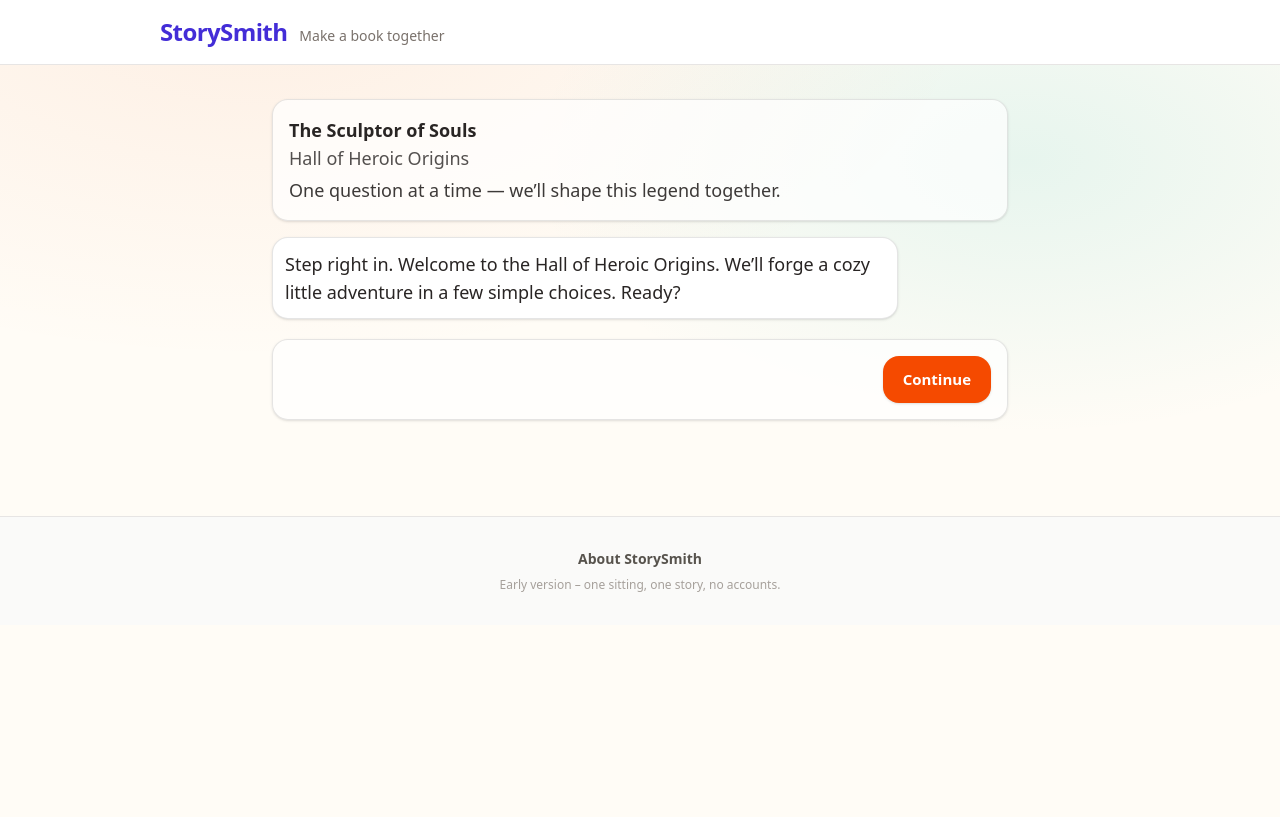
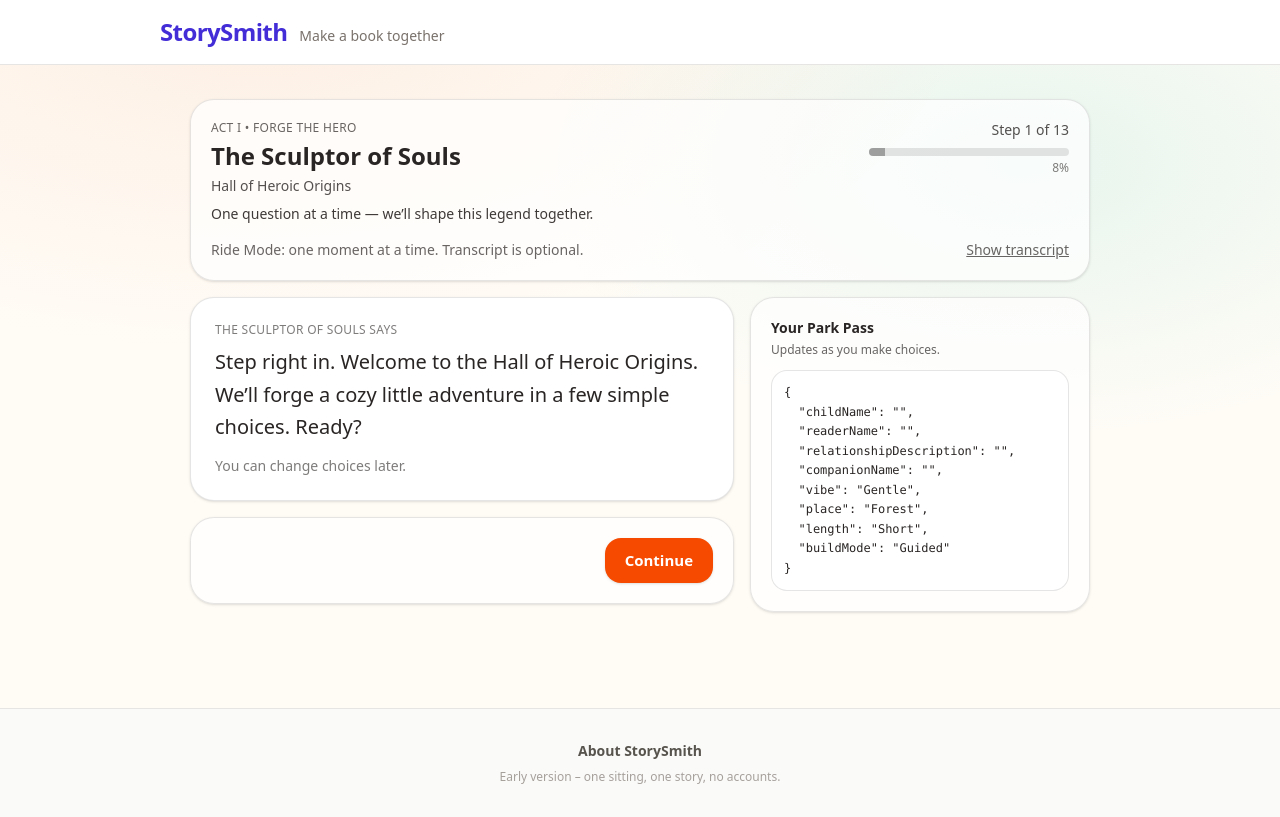
Before and after one commit to Pahladine/storysmith-mvp-v4, a Next.js app: page /start in a window 1280 px wide. Built offline with nearby package versions, Linux system fonts and the light colour scheme.

Commit message:
Ride Mode wizard UI + guided default

```diff
--- a/acts/act1.script.ts
+++ b/acts/act1.script.ts
@@ -15,7 +15,7 @@ export type Act1State = {
   vibe: "Gentle" | "Playful" | "Brave";
   place: "Forest" | "Beach" | "Space";
   length: "Short" | "Medium";
-  buildMode: "Surprise" | "Guided";
+  buildMode: "Guided" | "Guided";
 };
 
 export const act1Script: WizardScript<Act1State> = {
@@ -175,7 +175,7 @@ export const act1Script: WizardScript<Act1State> = {
         { id: "medium", label: "Medium (a little longer)", value: "Medium" },
       ],
       apply: (s, c) => ({ ...s, length: c.value as any }),
-      nextId: "buildMode",
+      nextId: "__COMPLETE__",
     },
 
     {
--- a/components/wizard/ChatWizard.tsx
+++ b/components/wizard/ChatWizard.tsx
@@ -25,6 +25,7 @@ export function ChatWizard<TState>(props: Props<TState>) {
   const [messages, setMessages] = useState<WizardMessage[]>([]);
   const [extraOpen, setExtraOpen] = useState<boolean>(false);
   const [extraText, setExtraText] = useState<string>("");
+  const [transcriptOpen, setTranscriptOpen] = useState<boolean>(false);
 
   const step = stepsById.get(stepId);
 
@@ -33,6 +34,7 @@ export function ChatWizard<TState>(props: Props<TState>) {
     setMessages([{ id: "m0", from: "host", text: step.host }]);
     setExtraOpen(false);
     setExtraText("");
+    setTranscriptOpen(false);
     // eslint-disable-next-line react-hooks/exhaustive-deps
   }, []);
 
@@ -51,12 +53,17 @@ export function ChatWizard<TState>(props: Props<TState>) {
   if (!step) {
     return (
       <div className={className}>
-        <div className="rounded-2xl border border-black/10 bg-white/60 p-4 text-base md:text-lg text-base md:text-lg">
-          Wizard error: step not found: <span className="font-mono text-base md:text-lg">{String(stepId)}</span>
+        <div className="rounded-2xl border border-black/10 bg-white/60 p-4 text-base md:text-lg">
+          Wizard error: step not found: <span className="font-mono">{String(stepId)}</span>
         </div>
       </div>
     );
   }
+
+  const allSteps = (script.steps as any[]) ?? [];
+  const totalSteps = allSteps.filter((s) => typeof s?.id === "string" && s.id !== "__COMPLETE__").length || 1;
+  const stepIndex = Math.max(0, allSteps.findIndex((s) => s?.id === stepId));
+  const progressPct = Math.max(0, Math.min(100, Math.round(((Math.min(stepIndex + 1, totalSteps)) / totalSteps) * 100)));
 
   const goNext = (next: string) => {
     if (next === "__COMPLETE__") {
@@ -94,47 +101,67 @@ export function ChatWizard<TState>(props: Props<TState>) {
 
   return (
     <div className={className}>
-      <div className="mx-auto w-full max-w-3xl px-4 py-6 text-base md:text-lg">
-        <div className="mb-4 rounded-2xl border border-black/10 bg-white/70 p-4 shadow-sm text-base md:text-lg">
-          <div className="text-base md:text-lg font-semibold text-base md:text-lg">{script.persona.name}</div>
-          {script.persona.title ? <div className="text-sm opacity-80 text-base md:text-lg">{script.persona.title}</div> : null}
-          {script.persona.subtitle ? <div className="mt-1 text-base md:text-lg opacity-90 text-base md:text-lg">{script.persona.subtitle}</div> : null}
+      <div className="mx-auto w-full max-w-6xl px-4 py-6">
+        {/* Ride Marquee */}
+        <div className="mb-4 rounded-3xl border border-black/10 bg-white/70 p-5 shadow-sm">
+          <div className="flex items-start justify-between gap-4">
+            <div>
+              <div className="text-xs uppercase tracking-wide opacity-70">Act I • Forge the Hero</div>
+              <div className="mt-1 text-2xl font-semibold">{script.persona.name}</div>
+              {script.persona.title ? <div className="mt-1 text-sm opacity-80">{script.persona.title}</div> : null}
+              {script.persona.subtitle ? <div className="mt-2 text-sm opacity-90">{script.persona.subtitle}</div> : null}
             </div>
 
-        <div className="space-y-3 text-base md:text-lg">
-          {messages.map((m) => (
-            <div key={m.id} className={m.from === "host" ? "flex justify-start" : "flex justify-end"}>
-              <div
-                className={
-                  m.from === "host"
-                    ? "max-w-[85%] rounded-2xl border border-black/10 bg-white p-3 text-base md:text-lg shadow-sm"
-                    : "max-w-[85%] rounded-2xl border border-black/10 bg-black/5 p-3 text-base md:text-lg shadow-sm"
-                }
-              >
-                {m.text}
+            <div className="min-w-[200px] text-right">
+              <div className="text-sm opacity-80">
+                Step {Math.min(stepIndex + 1, totalSteps)} of {totalSteps}
+              </div>
+              <div className="mt-2 h-2 w-full overflow-hidden rounded-full bg-black/10">
+                <div className="h-full bg-black/30" style={{ width: `${progressPct}%` }} />
+              </div>
+              <div className="mt-1 text-xs opacity-60">{progressPct}%</div>
             </div>
           </div>
-          ))}
+
+          <div className="mt-4 flex items-center justify-between gap-3">
+            <div className="text-sm opacity-70">Ride Mode: one moment at a time. Transcript is optional.</div>
+            <button
+              type="button"
+              className="text-sm underline opacity-70 hover:opacity-100"
+              onClick={() => setTranscriptOpen((v) => !v)}
+            >
+              {transcriptOpen ? "Hide transcript" : "Show transcript"}
+            </button>
+          </div>
         </div>
 
-        <div className="mt-5 rounded-2xl border border-black/10 bg-white/70 p-4 shadow-sm text-base md:text-lg">
+        <div className="grid gap-4 lg:grid-cols-[1fr_340px]">
+          {/* Stage */}
+          <div>
+            <div className="rounded-3xl border border-black/10 bg-white p-6 shadow-sm">
+              <div className="text-xs uppercase tracking-wide opacity-60">{script.persona.name} says</div>
+              <div className="mt-2 text-lg md:text-xl leading-relaxed">{step.host}</div>
+              <div className="mt-3 text-sm opacity-60">You can change choices later.</div>
+            </div>
+
+            <div className="mt-4 rounded-3xl border border-black/10 bg-white/70 p-5 shadow-sm">
               {step.kind === "say" ? (
-            <div className="flex justify-end text-base md:text-lg">
+                <div className="flex justify-end">
                   <Button onClick={handleSayContinue}>Continue</Button>
                 </div>
               ) : null}
 
               {step.kind === "choice" ? (
-            <div className="space-y-3 text-base md:text-lg">
+                <div className="space-y-3">
                   {step.extraFlavor ? (
-                <div className="rounded-xl border border-black/10 bg-white/60 p-3 text-base md:text-lg">
-                  <div className="flex items-center justify-between gap-2 text-base md:text-lg">
-                    <div className="text-sm font-medium opacity-80 text-base md:text-lg">
+                    <div className="rounded-2xl border border-black/10 bg-white/60 p-4">
+                      <div className="flex items-center justify-between gap-2">
+                        <div className="text-sm font-medium opacity-80">
                           {step.extraFlavor.label ?? "Add extra flavor (optional)"}
                         </div>
                         <button
                           type="button"
-                      className="text-sm underline opacity-70 hover:opacity-100 text-base md:text-lg"
+                          className="text-sm underline opacity-70 hover:opacity-100"
                           onClick={() => setExtraOpen((v) => !v)}
                         >
                           {extraOpen ? "Hide" : "Add"}
@@ -145,13 +172,13 @@ export function ChatWizard<TState>(props: Props<TState>) {
                           value={extraText}
                           onChange={(e) => setExtraText(e.target.value)}
                           placeholder={step.extraFlavor.placeholder ?? "A short detail..."}
-                      className="mt-2 w-full rounded-xl border border-black/10 bg-white px-3 py-2 text-base md:text-lg outline-none text-base md:text-lg"
+                          className="mt-3 w-full rounded-2xl border border-black/10 bg-white px-3 py-2 text-base outline-none"
                         />
                       ) : null}
                     </div>
                   ) : null}
 
-              <div className="flex flex-wrap gap-2 text-base md:text-lg">
+                  <div className="flex flex-wrap gap-2">
                     {step.choices.map((c) => (
                       <Button key={c.id} onClick={() => handleChoice(c)} variant="secondary">
                         {c.label}
@@ -160,12 +187,12 @@ export function ChatWizard<TState>(props: Props<TState>) {
                   </div>
 
                   {step.choices.some((c) => c.hint) ? (
-                <div className="mt-2 space-y-1 text-sm opacity-75 text-base md:text-lg">
+                    <div className="mt-2 space-y-1 text-sm opacity-75">
                       {step.choices
                         .filter((c) => c.hint)
                         .map((c) => (
                           <div key={c.id}>
-                        <span className="font-medium text-base md:text-lg">{c.label}:</span> {c.hint}
+                            <span className="font-medium">{c.label}:</span> {c.hint}
                           </div>
                         ))}
                     </div>
@@ -174,14 +201,41 @@ export function ChatWizard<TState>(props: Props<TState>) {
               ) : null}
 
               {step.kind === "text" ? (
-            <TextStep
-              step={step}
-              state={state}
-              setState={setState}
-              setMessages={setMessages}
-              goNext={goNext}
-            />
+                <TextStep step={step} state={state} setState={setState} setMessages={setMessages} goNext={goNext} />
               ) : null}
+            </div>
+
+            {/* Transcript Drawer */}
+            {transcriptOpen ? (
+              <div className="mt-4 rounded-3xl border border-black/10 bg-white/70 p-5 shadow-sm">
+                <div className="text-sm font-semibold">Transcript</div>
+                <div className="mt-3 space-y-3">
+                  {messages.map((m) => (
+                    <div key={m.id} className={m.from === "host" ? "flex justify-start" : "flex justify-end"}>
+                      <div
+                        className={
+                          m.from === "host"
+                            ? "max-w-[90%] rounded-2xl border border-black/10 bg-white p-3 shadow-sm"
+                            : "max-w-[90%] rounded-2xl border border-black/10 bg-black/5 p-3 shadow-sm"
+                        }
+                      >
+                        {m.text}
+                      </div>
+                    </div>
+                  ))}
+                </div>
+              </div>
+            ) : null}
+          </div>
+
+          {/* Park Pass */}
+          <div className="rounded-3xl border border-black/10 bg-white/70 p-5 shadow-sm">
+            <div className="text-sm font-semibold">Your Park Pass</div>
+            <div className="mt-1 text-xs opacity-70">Updates as you make choices.</div>
+            <pre className="mt-3 max-h-[70vh] overflow-auto rounded-2xl border border-black/10 bg-white p-3 text-xs leading-relaxed">
+{JSON.stringify(state, null, 2)}
+            </pre>
+          </div>
         </div>
       </div>
     </div>
@@ -211,14 +265,20 @@ function TextStep<TState>(props: {
   };
 
   return (
-    <div className="space-y-3 text-base md:text-lg">
+    <div className="space-y-3">
       <input
         value={text}
         onChange={(e) => setText(e.target.value)}
+        onKeyDown={(e) => {
+          if (e.key === "Enter") {
+            e.preventDefault();
+            submit();
+          }
+        }}
         placeholder={step.placeholder ?? "Type here..."}
-        className="w-full rounded-xl border border-black/10 bg-white px-3 py-2 text-base md:text-lg outline-none text-base md:text-lg"
+        className="w-full rounded-2xl border border-black/10 bg-white px-3 py-2 text-base outline-none"
       />
-      <div className="flex justify-end text-base md:text-lg">
+      <div className="flex justify-end">
         <Button onClick={submit} disabled={disabled}>
           Continue
         </Button>
--- a/pages/start.tsx
+++ b/pages/start.tsx
@@ -21,7 +21,7 @@ export default function StartPage() {
     vibe: "Gentle",
     place: "Forest",
     length: "Short",
-    buildMode: "Surprise",
+    buildMode: "Guided",
   };
 
   return (
@@ -45,7 +45,7 @@ export default function StartPage() {
             length: s.length,
             vibe: s.vibe,
             place: s.place,
-            buildMode: s.buildMode,
+            buildMode: "Guided",
           } as any);
 
           router.push("/build");
```
Also changed, not shown: pages/build.tsx (+48 -0 lines). Lines whose indentation alone changed are shown as unchanged.
